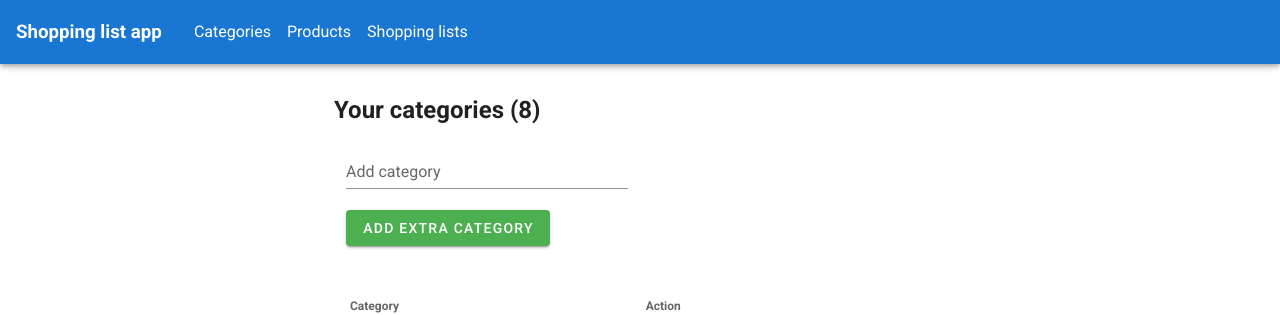
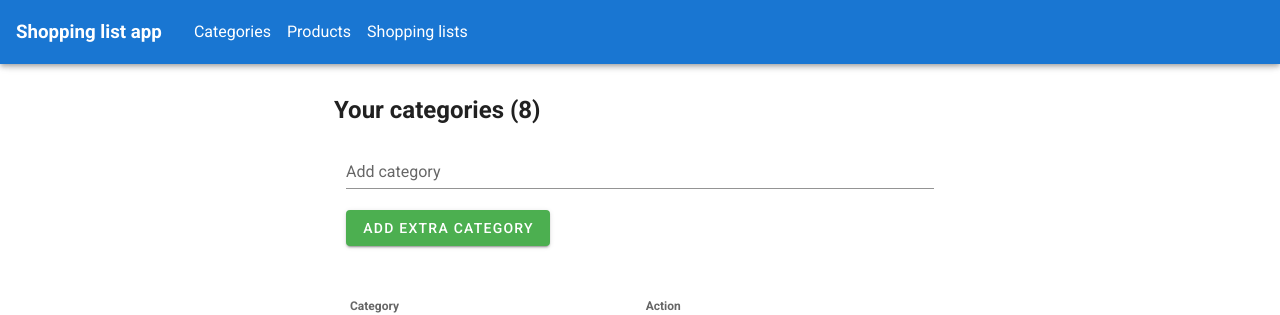
Before and after one commit to bartek9105/shopping-list, a Vue app: page /categories in a window 1280 px wide. Shown: the top 315 px of the page. Built offline with nearby package versions, Linux system fonts and the light colour scheme.

Commit message:
fix categories minor bugs, redirect to lists on '/' path

```diff
--- a/src/router/index.js
+++ b/src/router/index.js
@@ -9,6 +9,12 @@ import ListDetails from '../views/ListDetails.vue'
 Vue.use(VueRouter)
 
 const routes = [
+  {
+    path: '/',
+    redirect: {
+      name: 'Lists'
+    }
+  },
   {
     path: '/categories',
     name: 'Categories',
--- a/src/views/Categories.vue
+++ b/src/views/Categories.vue
@@ -7,13 +7,10 @@
 						<h2 class="mr-4">Your categories ({{ itemCategories.length }})</h2>
 					</div>
 				</div>
-						<form id="shopping-list">
+				<form id="shopping-list" @submit.prevent>
 					<div class="d-flex align-center">
-				<div class="col-md-6 form-group">
-					<v-text-field
-					v-model="name"
-					label="Add category">
-					</v-text-field>
+						<div class="col-md-12 form-group">
+							<v-text-field v-model="name" label="Add category"></v-text-field>
 							<v-btn color="success" @click="addItem()">
 								Add extra category
 							</v-btn>
@@ -34,16 +31,10 @@
 									<span>{{ categories.name }}</span>
 								</td>
 								<td>
-						<v-btn
-						small
-						color="primary"
-						dark
-						@click="removeItem(index)"
-						>
+									<v-btn small color="primary" dark @click="removeItem(index)">
 										Delete
 									</v-btn>
 									<i class="fa fa-remove"></i>
-
 								</td>
 							</tr>
 						</tbody>
@@ -63,7 +54,7 @@ export default {
 		return {
 			name: '',
 			itemCategories: [],
-			items: [],
+			items: []
 		}
 	},
 	mounted: function() {
@@ -79,14 +70,13 @@ export default {
 	},
 	methods: {
 		addItem: function() {
-			if (!this.name == ""){
+			if (!this.name == '') {
 				const nameIN = this.name.trim()
 				this.itemCategories.push({
 					name: nameIN
 				})
 			}
-			this.name = ""
-
+			this.name = ''
 		},
 		removeItem: function(index) {
 			this.itemCategories.splice(index, 1)
```
Lines whose indentation alone changed are shown as unchanged.
